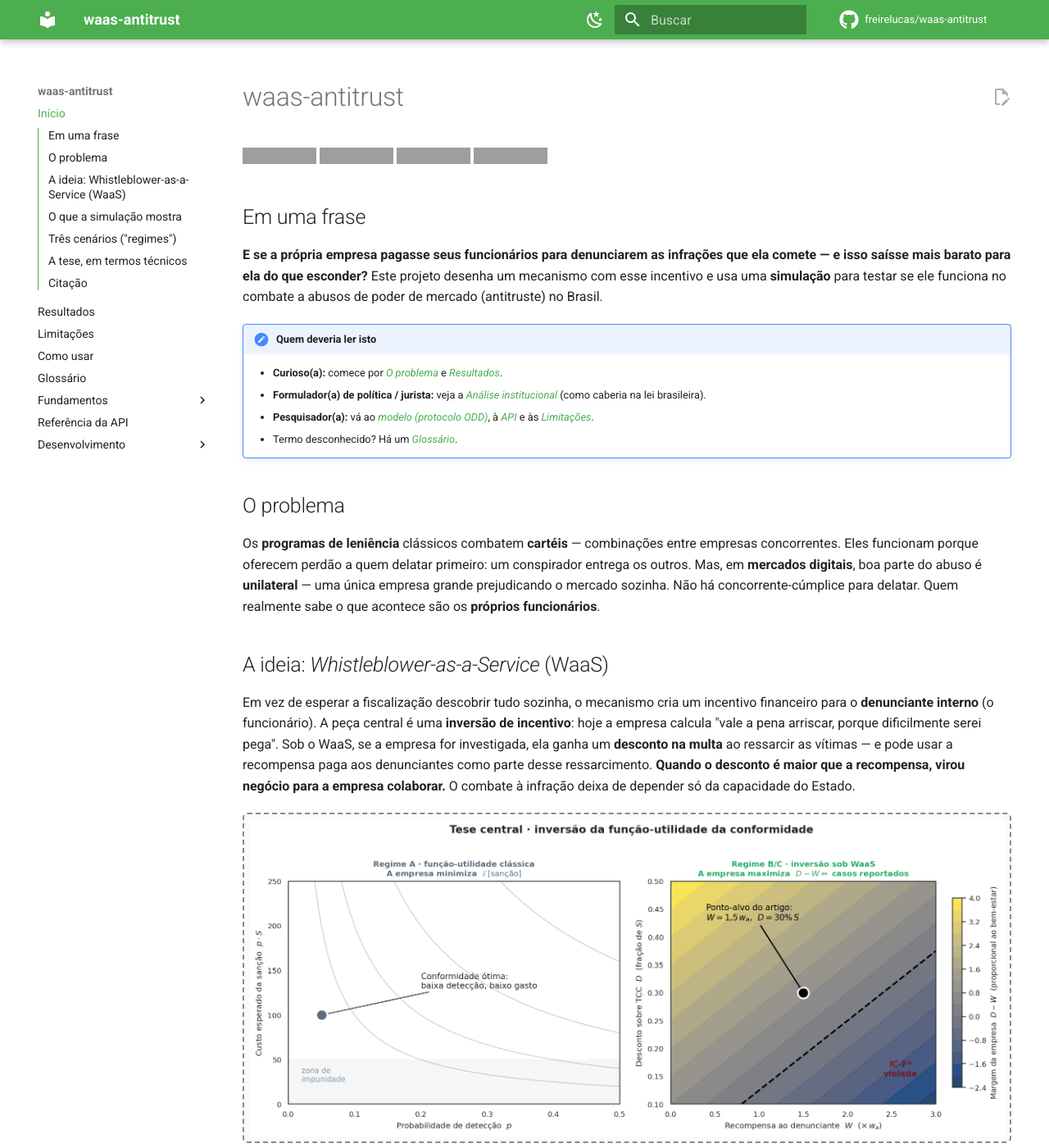
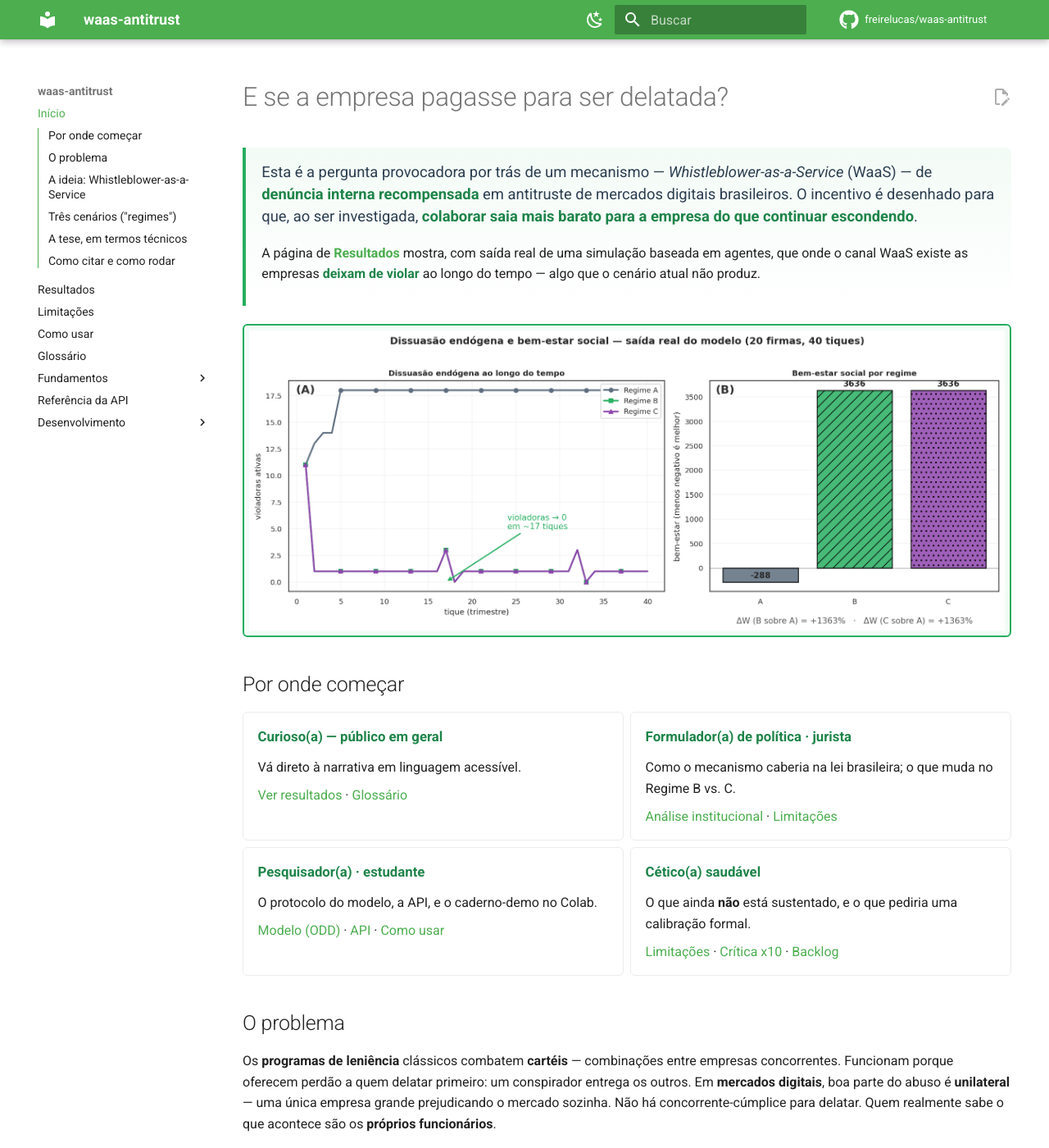
Before and after one commit to freirelucas/waas-antitrust, an MkDocs documentation site: the page built from docs/index.md, in a window 1280 px wide and 1400 px high. Shown: the whole window at 82% size. Built offline with MkDocs 1.6.1 and Material for MkDocs 9.7.7, drawn with Linux system fonts in a browser that asks for light colours; comment, search, counter and statistics services are not loaded; some of the changed text lies outside the part shown; grey boxes are pictures that could not be loaded.

Commit message:
docs(ux): pivô de UX e curadoria fina do texto
Decorrente da crítica continuada do autor ("a experiência do leitor
continua péssima"). Refatoração de design + curadoria editorial em todas
as páginas do leitor leigo, mantendo gates verdes.

docs/index.md:
- **H1 pergunta-tese**: "E se a empresa pagasse para ser delatada?"
  (Designer x10 apontou que H1 "waas-antitrust" desperdiçava a dobra).
- Bloco-hero acima da dobra com classe `.hero`, trazendo a tese em
  poucas linhas e a figura empírica imediatamente após.
- Navegação por personas em **grid cards Material**: Curioso, Formulador
  ou jurista, Pesquisador, Cético saudável — substitui o admonition
  monolítico. Cada card aponta para o subgrafo certo do site.
- Badges movidas para o rodapé.

docs/stylesheets/extra.css:
- Classe `.hero`: padding generoso, borda esquerda verde institucional,
  gradiente sutil para dar peso visual sem barulho.
- Refinamento dos `.grid.cards`: borda discreta, hover com sombra,
  cabeçalho em destaque verde, transform leve para feedback.
- Suporte explícito a modo escuro em todos os blocos novos.
- Chip utilitário `.chip` para reuso.

mkdocs.yml:
- `md_in_html` (para grid cards), `tables`, `pymdownx.details`,
  `pymdownx.tabbed` — extensões do Material agora habilitadas.

docs/resultados.md:
- Numeração ordinal explícita (§1/§2/§3), painéis rotulados (A)/(B).
- Encurtamento de parágrafos; remoção de adverbiais redundantes.

docs/limitacoes.md:
- Lista do que **já** está implementado expandida com bootstrap
  multi-seed (R01), gating jurídico de R07, catálogo BR de 9 condutas
  (R08).
- Tabela de pendências atualizada com R09–R14 (em vez de só R02-R06).

README.md:
- H1 alinhado ao site para coerência cross-canal.
- Figura na home do README trocada para a **empírica** (resultado real),
  não mais a conceitual — entrega a tese de cara.
- Linha de backlog citando R01-R14 e a curadoria de revisores externos.

Sem regressão funcional (80 testes verdes; ruff/black/mkdocs --strict
limpos).

https://claude.ai/code/session_01ByizTteHxPuaQe6zw4ezDW

```diff
--- a/docs/index.md
+++ b/docs/index.md
@@ -1,88 +1,112 @@
-# waas-antitrust
+# E se a empresa pagasse para ser delatada?
 
+<div class="hero" markdown>
+
+Esta é a pergunta provocadora por trás de um mecanismo — *Whistleblower-as-a-Service*
+(WaaS) — de **denúncia interna recompensada** em antitruste de mercados digitais
+brasileiros. O incentivo é desenhado para que, ao ser investigada, **colaborar
+saia mais barato para a empresa do que continuar escondendo**.
+
+A página de **[Resultados](resultados.md)** mostra, com saída real de uma
+simulação baseada em agentes, que onde o canal WaaS existe as empresas **deixam
+de violar** ao longo do tempo — algo que o cenário atual não produz.
+
+</div>
+
+![Saída real do modelo: com o canal WaaS (B/C) as firmas param de violar ao longo do tempo e o bem-estar social supera o cenário atual (A).](img/03_dissuasao_bem_estar.png){ .figura-empirica }
+
+## Por onde começar
+
+<div class="grid cards" markdown>
+
+-   **Curioso(a) — público em geral**
+
+    Vá direto à narrativa em linguagem acessível.
+
+    [Ver resultados](resultados.md) · [Glossário](glossario.md)
+
+-   **Formulador(a) de política · jurista**
+
+    Como o mecanismo caberia na lei brasileira; o que muda no Regime B vs. C.
+
+    [Análise institucional](INSTITUTIONAL.md) · [Limitações](limitacoes.md)
+
+-   **Pesquisador(a) · estudante**
+
+    O protocolo do modelo, a API, e o caderno-demo no Colab.
+
+    [Modelo (ODD)](ODD.md) · [API](api.md) · [Como usar](uso.md)
+
+-   **Cético(a) saudável**
+
+    O que ainda **não** está sustentado, e o que pediria uma calibração formal.
+
+    [Limitações](limitacoes.md) · [Crítica x10](critica_x10.md) · [Backlog](DECISIONS.md)
+
+</div>
+
+## O problema
+
+Os **programas de leniência** clássicos combatem **cartéis** — combinações entre
+empresas concorrentes. Funcionam porque oferecem perdão a quem delatar primeiro:
+um conspirador entrega os outros. Em **mercados digitais**, boa parte do abuso é
+**unilateral** — uma única empresa grande prejudicando o mercado sozinha. Não há
+concorrente-cúmplice para delatar. Quem realmente sabe o que acontece são os
+**próprios funcionários**.
+
+## A ideia: *Whistleblower-as-a-Service*
+
+Em vez de esperar a fiscalização descobrir tudo sozinha, o mecanismo cria um
+incentivo financeiro para o **denunciante interno**. A peça central é uma
+**inversão de incentivo**: a empresa, ao ser investigada, ganha um **desconto na
+multa** se ressarcir as vítimas — e pode usar a recompensa paga aos denunciantes
+como parte desse ressarcimento. **Quando o desconto excede a recompensa, virou
+negócio para a empresa colaborar.**
+
+![Inversão da função-utilidade da conformidade: à esquerda o cálculo clássico (minimizar a multa esperada); à direita, sob o WaaS, a empresa passa a buscar o desconto.](img/01_inversao.png){ .figura-conceitual }
+
+## Três cenários ("regimes")
+
+| Regime | Recompensa ao denunciante interno? | Como seria implementado |
+|--------|------------------------------------|-------------------------|
+| **A** — hoje | Não | situação atual: sem canal de incentivo individual |
+| **B** — via Resolução | Sim | nova resolução do CADE complementar à 21/2018, **sem mudar a lei** |
+| **C** — via Lei | Sim | extensão da Lei 13.608/2018 — mais robusto; exige o Congresso |
+
+A página [Análise institucional](INSTITUTIONAL.md) detalha como o **Art. 12 da
+Resolução CADE nº 21/2018** sustenta o Regime B, e por que esse caminho tem
+**limites estruturais** (reserva de lei, Art. 22, I, da Constituição) que só o
+Regime C ultrapassa.
+
+## A tese, em termos técnicos
+
+O mecanismo **inverte a função-utilidade da conformidade**: em vez de minimizar
+$p \cdot S$ (probabilidade de detecção × sanção), a empresa passa a maximizar
+$D - W$ — o desconto $D$ no Termo de Compromisso de Cessação (TCC) menos a
+recompensa total $W$ paga aos denunciantes. A condição $D > W$ (chamamos
+**IC-F\***) é satisfazível no Art. 12 da Resolução 21/2018, sustentando
+implementação por via infralegal (Regime B).
+
+A coordenação dos denunciantes tem **limiar de massa crítica**: abaixo dele,
+silêncio; acima, cascata de revelação.
+
+![Diagrama de fase da coordenação intrafirma: a região clara indica alta probabilidade de uma cascata de denúncias.](img/02_fase.png){ .figura-conceitual }
+
+!!! warning "Estado do projeto"
+    **Artigo em elaboração**. Vários resultados são direcionais e algumas
+    proposições seguem como conjecturas explícitas — ver
+    **[Limitações](limitacoes.md)** (em linguagem acessível) ou o
+    [backlog técnico](DECISIONS.md). **Não citar como resultado final.**
+
+## Como citar e como rodar
+
+- **Reproduzir em ~1 minuto**: [caderno-demo no Colab](https://colab.research.google.com/github/freirelucas/waas-antitrust/blob/main/notebooks/WaaS_demo.ipynb).
+- **Citação estruturada**: [`CITATION.cff`](https://github.com/freirelucas/waas-antitrust/blob/main/CITATION.cff) (Zenodo via release futura).
+- **Licença**: código e documentação sob CC BY-SA 4.0.
+
+<small>
 [![Licença: CC BY-SA 4.0](https://img.shields.io/badge/licen%C3%A7a-CC%20BY--SA%204.0-blue.svg)](https://github.com/freirelucas/waas-antitrust/blob/main/LICENSE)
 [![Python 3.12+](https://img.shields.io/badge/python-3.12+-blue.svg)](https://www.python.org/)
 [![Mesa 3.x](https://img.shields.io/badge/mesa-3.x-green.svg)](https://mesa.readthedocs.io/)
 [![Abrir no Colab](https://colab.research.google.com/assets/colab-badge.svg)](https://colab.research.google.com/github/freirelucas/waas-antitrust/blob/main/notebooks/WaaS_demo.ipynb)
-
-## Em uma frase
-
-**E se a própria empresa pagasse seus funcionários para denunciarem as infrações
-que ela comete — e isso saísse mais barato para ela do que esconder?** Este
-projeto desenha um mecanismo com esse incentivo e usa uma **simulação** para
-testar se ele funciona no combate a abusos de poder de mercado (antitruste) no
-Brasil.
-
-!!! note "Quem deveria ler isto"
-    - **Curioso(a):** comece por *[O problema](#o-problema)* e *[Resultados](resultados.md)*.
-    - **Formulador(a) de política / jurista:** veja a *[Análise institucional](INSTITUTIONAL.md)* (como caberia na lei brasileira).
-    - **Pesquisador(a):** vá ao *[modelo (protocolo ODD)](ODD.md)*, à *[API](api.md)* e às *[Limitações](limitacoes.md)*.
-    - Termo desconhecido? Há um *[Glossário](glossario.md)*.
-
-## O problema
-
-Os **programas de leniência** clássicos combatem **cartéis** — combinações entre
-empresas concorrentes. Eles funcionam porque oferecem perdão a quem delatar
-primeiro: um conspirador entrega os outros. Mas, em **mercados digitais**, boa
-parte do abuso é **unilateral** — uma única empresa grande prejudicando o
-mercado sozinha. Não há concorrente-cúmplice para delatar. Quem realmente sabe
-o que acontece são os **próprios funcionários**.
-
-## A ideia: *Whistleblower-as-a-Service* (WaaS)
-
-Em vez de esperar a fiscalização descobrir tudo sozinha, o mecanismo cria um
-incentivo financeiro para o **denunciante interno** (o funcionário). A peça
-central é uma **inversão de incentivo**: hoje a empresa calcula "vale a pena
-arriscar, porque dificilmente serei pega". Sob o WaaS, se a empresa for
-investigada, ela ganha um **desconto na multa** ao ressarcir as vítimas — e
-pode usar a recompensa paga aos denunciantes como parte desse ressarcimento.
-**Quando o desconto é maior que a recompensa, virou negócio para a empresa
-colaborar.** O combate à infração deixa de depender só da capacidade do Estado.
-
-![Inversão da função-utilidade da conformidade: à esquerda o cálculo clássico (minimizar a multa esperada); à direita, sob o WaaS, a empresa passa a buscar o desconto.](img/01_inversao.png){ .figura-conceitual }
-
-## O que a simulação mostra
-
-Construímos um **modelo baseado em agentes** (empresas, funcionários e a
-autoridade tipo CADE) e o rodamos em três cenários. O principal resultado: onde
-o canal WaaS existe (Regimes B e C), a chance de ser denunciado sobe, **as
-empresas deixam de violar** (dissuasão) e o dano social cai — algo que o cenário
-atual (Regime A) não produz.
-
-![Saída real do modelo: com o canal WaaS (B/C) as firmas param de violar ao longo do tempo e o bem-estar social supera o cenário atual (A).](img/03_dissuasao_bem_estar.png){ .figura-empirica }
-
-➡️ **[Veja os resultados narrados, figura por figura](resultados.md).**
-
-## Três cenários ("regimes")
-
-| Regime | O denunciante interno é recompensado? | Como seria implementado |
-|--------|----------------------------------------|--------------------------|
-| **A** — hoje | Não | situação atual: sem canal de incentivo |
-| **B** — via Resolução | Sim | nova resolução do CADE (Art. 12 da Res. 21/2018), **sem mudar a lei** |
-| **C** — via Lei | Sim | extensão da Lei 13.608/2018 (mais robusto, exige o Congresso) |
-
-## A tese, em termos técnicos
-
-O mecanismo **inverte a função-utilidade da conformidade**: em vez de minimizar a
-sanção esperada $p \cdot S$ (probabilidade de detecção × sanção), a empresa passa
-a maximizar a margem $D - W$ — o desconto $D$ no Termo de Compromisso de Cessação
-(TCC) menos a recompensa total $W$ paga aos denunciantes. A condição $D > W$
-(chamamos **IC-F\***) é satisfazível na Resolução CADE nº 21/2018, sustentando
-implementação por via infralegal (Regime B).
-
-A coordenação dos denunciantes dentro da firma tem um **limiar de massa crítica**:
-abaixo dele, silêncio; acima, uma cascata de revelação.
-
-![Diagrama de fase da coordenação intrafirma: a região clara indica alta probabilidade de uma cascata de denúncias.](img/02_fase.png){ .figura-conceitual }
-
-!!! warning "Estado: rascunho de trabalho"
-    Este repositório acompanha um **artigo em elaboração**. Vários resultados são
-    direcionais e algumas proposições ainda são conjecturas — veja a página de
-    **[Limitações](limitacoes.md)** (em linguagem acessível) ou o
-    [backlog técnico](DECISIONS.md). **Não citar como resultado final.**
-
-## Citação
-
-Veja [`CITATION.cff`](https://github.com/freirelucas/waas-antitrust/blob/main/CITATION.cff)
-para metadados estruturados (compatíveis com Zenodo). O arquivamento no Zenodo
-(DOI) será vinculado em uma release futura.
+</small>
--- a/docs/stylesheets/extra.css
+++ b/docs/stylesheets/extra.css
@@ -69,3 +69,70 @@
   color: #cfcfcf;
   border-color: #555;
 }
+
+/* ----------------------------------------------------------------------
+ * Hero da home — pergunta-tese + lead em destaque acima da dobra.
+ * Aplicado com classe `.hero` em um bloco markdown.
+ * --------------------------------------------------------------------*/
+.md-typeset .hero {
+  padding: 1.0em 1.2em 0.6em 1.2em;
+  margin: 0.4em 0 1.4em 0;
+  border-left: 4px solid #27ae60;
+  background: linear-gradient(180deg, #f3fbf6 0%, #ffffff 100%);
+  border-radius: 0 6px 6px 0;
+}
+.md-typeset .hero p:first-of-type {
+  font-size: 1.15em;
+  line-height: 1.45;
+  color: #2c3e50;
+  font-weight: 400;
+  margin-top: 0.1em;
+}
+.md-typeset .hero strong {
+  color: #1e8449;
+}
+
+[data-md-color-scheme="slate"] .md-typeset .hero {
+  background: linear-gradient(180deg, #1e2d24 0%, transparent 100%);
+  border-left-color: #2ecc71;
+}
+[data-md-color-scheme="slate"] .md-typeset .hero p:first-of-type {
+  color: #e6e6e6;
+}
+
+/* ----------------------------------------------------------------------
+ * Cartões de navegação por persona (grid cards Material).
+ * --------------------------------------------------------------------*/
+.md-typeset .grid.cards > ul > li {
+  border: 1px solid rgba(0, 0, 0, 0.08);
+  border-radius: 6px;
+  padding: 1em 1.1em;
+  transition: box-shadow 0.15s ease, transform 0.15s ease;
+}
+.md-typeset .grid.cards > ul > li:hover {
+  box-shadow: 0 4px 14px rgba(0, 0, 0, 0.08);
+  transform: translateY(-1px);
+}
+.md-typeset .grid.cards > ul > li > p:first-child strong {
+  display: inline-block;
+  font-size: 1.05em;
+  color: #1e8449;
+  margin-bottom: 0.2em;
+}
+
+/* ----------------------------------------------------------------------
+ * Distinções tipográficas leves para badges / chips em texto.
+ * --------------------------------------------------------------------*/
+.md-typeset .chip {
+  display: inline-block;
+  padding: 1px 8px;
+  font-size: 0.8em;
+  border-radius: 10px;
+  background: #ececec;
+  color: #444;
+  margin-right: 4px;
+}
+[data-md-color-scheme="slate"] .md-typeset .chip {
+  background: #3a3a3a;
+  color: #cfcfcf;
+}
--- a/mkdocs.yml
+++ b/mkdocs.yml
@@ -66,11 +66,16 @@ plugins:
 markdown_extensions:
   - admonition
   - attr_list
+  - md_in_html
+  - tables
   - toc:
       permalink: true
   - pymdownx.highlight:
       anchor_linenums: true
   - pymdownx.superfences
+  - pymdownx.details
+  - pymdownx.tabbed:
+      alternate_style: true
   - pymdownx.arithmatex:
       generic: true
 
```
Also changed, not shown: CHANGELOG.md (+17 -0 lines), README.md (+8 -7 lines), docs/limitacoes.md (+28 -17 lines), docs/resultados.md (+35 -32 lines).
